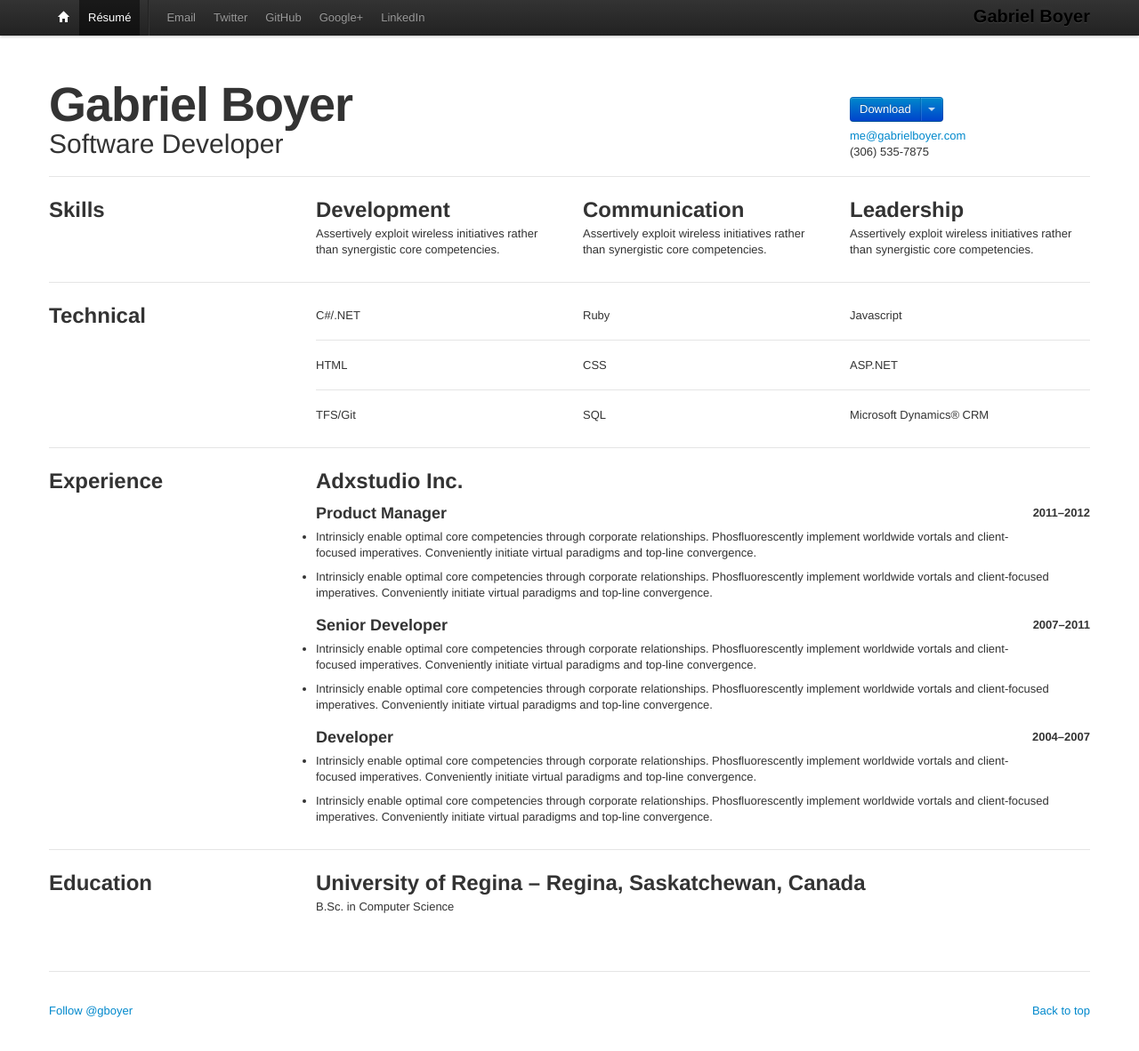
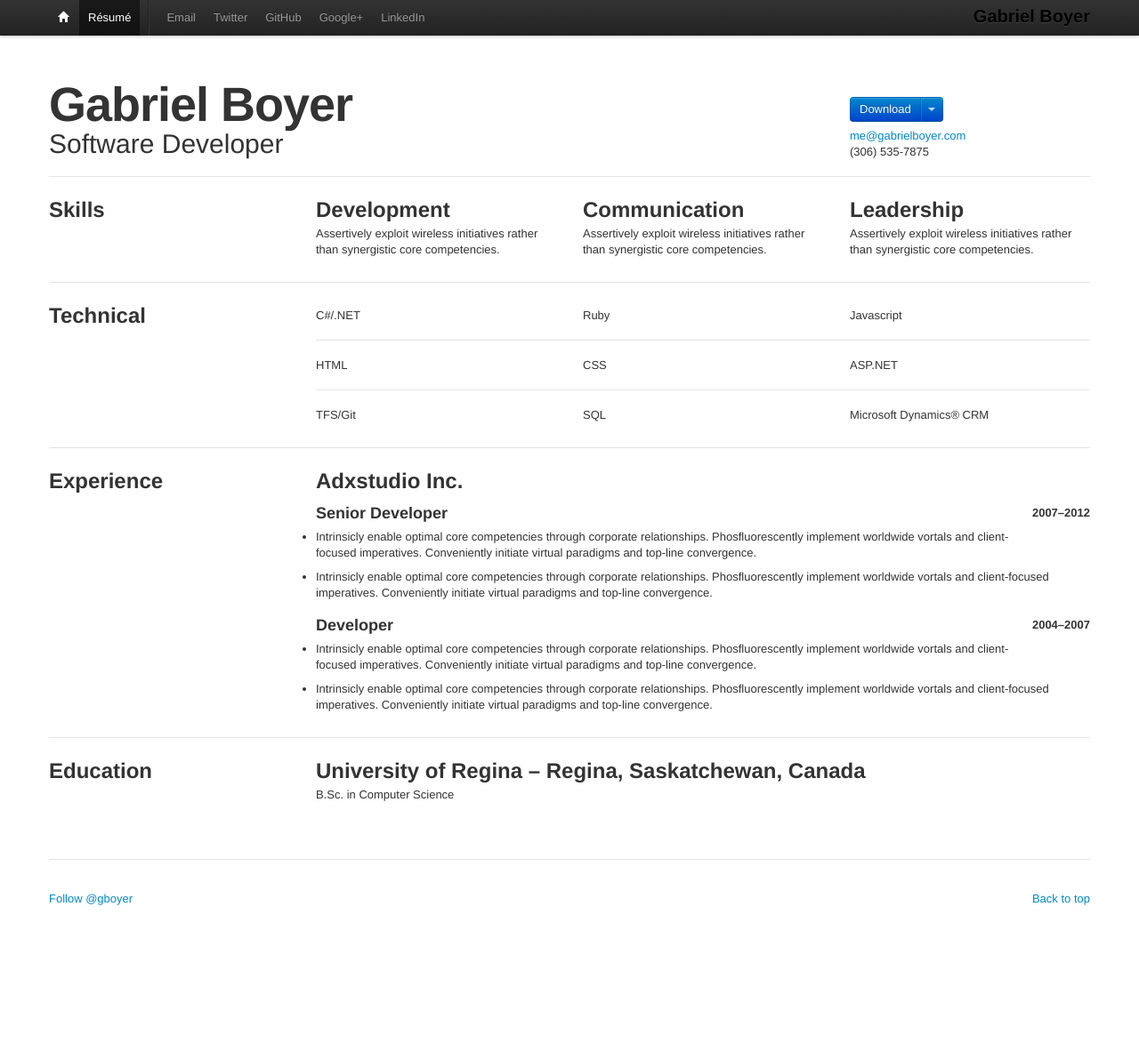
Before and after one commit to gabe/gabe.github.com, a Jekyll site: the page built from resume.html, in a window 1280 px wide and 1182 px high. Shown: the whole window at 89% size. Built offline with Jekyll 4.4.1, drawn with Linux system fonts in a browser that asks for light colours; nearby versions of some CDN libraries; comment, search, counter and statistics services are not loaded.

Commit message:
Remove extra sample section from work experience.

```diff
--- a/resume.html
+++ b/resume.html
@@ -96,15 +96,7 @@ title: R&eacute;sum&eacute;
     <div class="span9">
       <h4>Adxstudio Inc.</h4>
       <div class="term pull-right">
-        <p>2011&ndash;2012</p>
-      </div>
-      <h5>Product Manager</h5>
-      <ul>
-        <li><p>Intrinsicly enable optimal core competencies through corporate relationships. Phosfluorescently implement worldwide vortals and client-focused imperatives. Conveniently initiate virtual paradigms and top-line convergence.</p></li>
-        <li><p>Intrinsicly enable optimal core competencies through corporate relationships. Phosfluorescently implement worldwide vortals and client-focused imperatives. Conveniently initiate virtual paradigms and top-line convergence.</p></li>
-      </ul>
-      <div class="term pull-right">
-        <p>2007&ndash;2011</p>
+        <p>2007&ndash;2012</p>
       </div>
       <h5>Senior Developer</h5>
       <ul>
```
